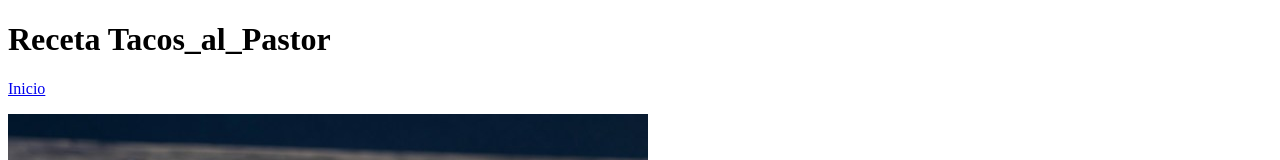
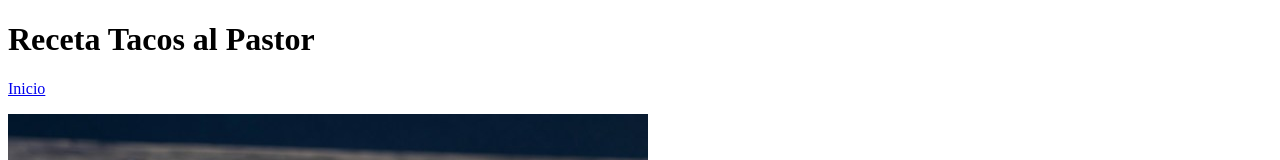
Before and after one commit to angelricardorivas83-prog/odin-recipes, a plain HTML site: page recipes/Tacos_al_Pastor.html in a window 1280 px wide. Shown: the top 160 px of the page. Drawn offline with Linux system fonts and the light colour scheme.

Commit message:
Remove underscores from tacos al pastor titlle and h1

```diff
--- a/recipes/Tacos_al_Pastor.html
+++ b/recipes/Tacos_al_Pastor.html
@@ -2,10 +2,10 @@
 <html lang="es">
   <head>
     <meta charset="UTF-8">
-    <title>Receta Tacos_al_Pastor</title>
+    <title>Receta Tacos al Pastor</title>
   </head>
   <body>
-    <h1>Receta Tacos_al_Pastor</h1>
+    <h1>Receta Tacos al Pastor</h1>
     <p><a href="../index.html">Inicio</a></p>
     <img
     src="../imagnes/tacos_pastor.jpg"
```
